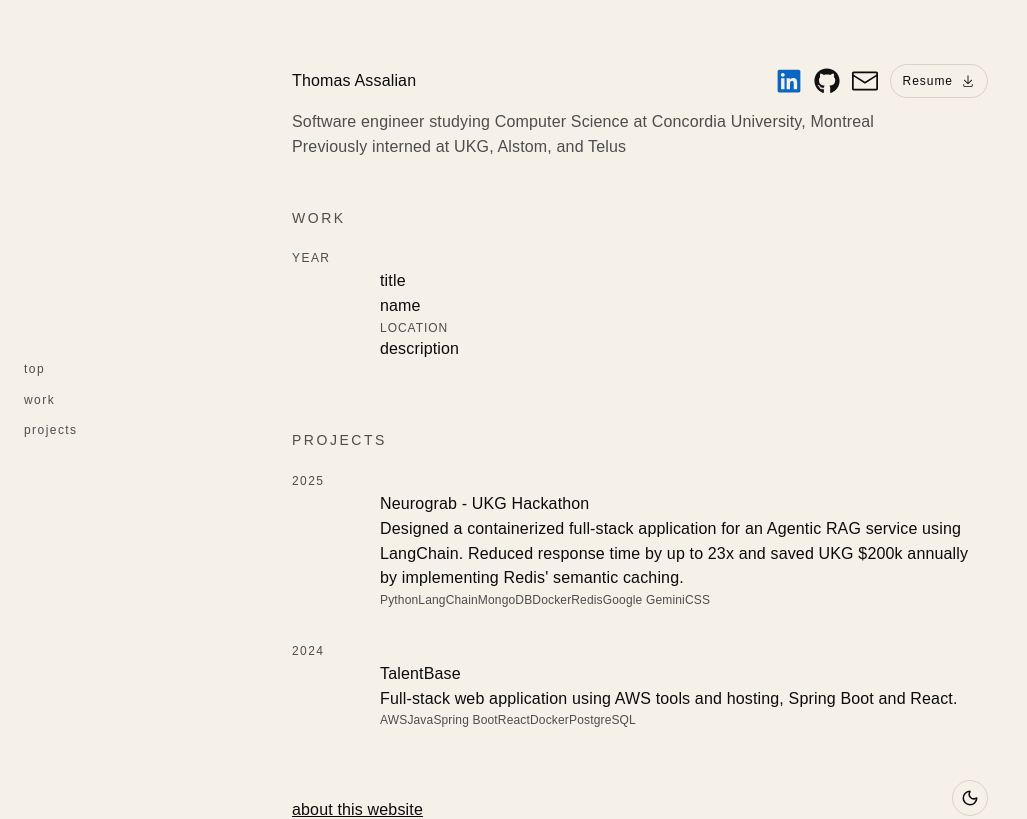
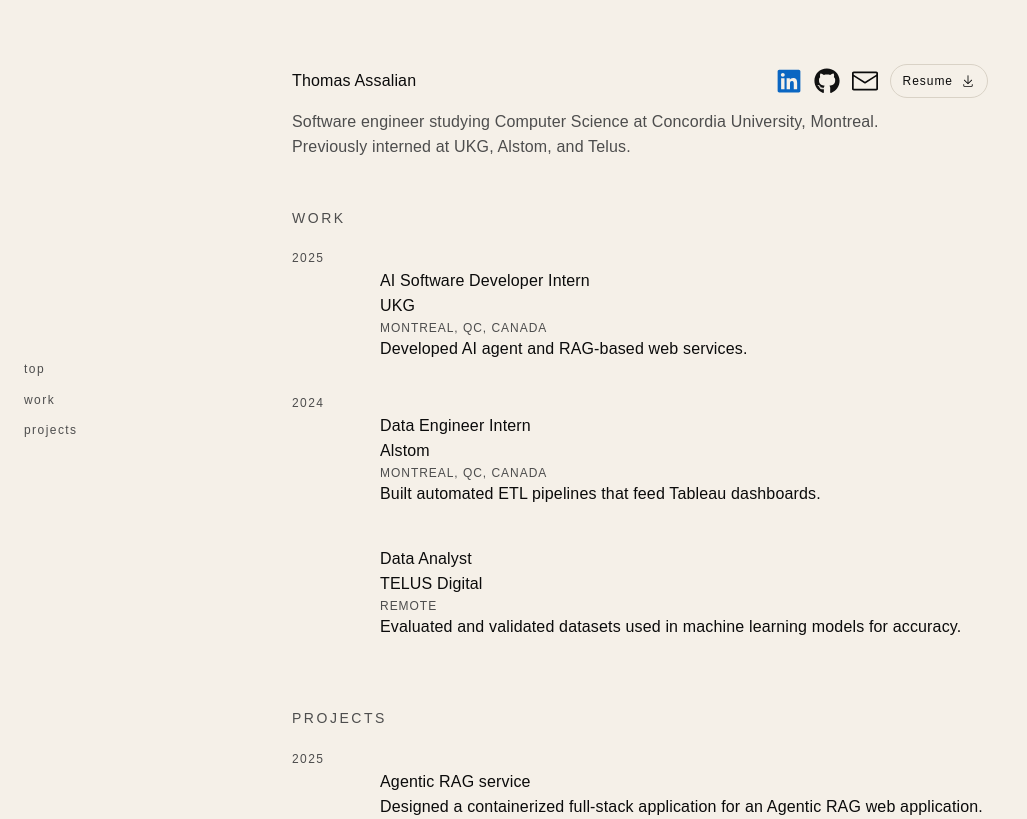
Before and after one commit to TAssalian/TAssalian.github.io, a Next.js app: page / in a window 1280 px wide. Shown: the top 819 px of the page, without its empty margins (0-1027 px from the left). Built offline with nearby package versions, Linux system fonts and the light colour scheme.

Commit message:
Populated work and project fields

```diff
--- a/components/Introduction.tsx
+++ b/components/Introduction.tsx
@@ -19,8 +19,8 @@
                 </div>
             </div>
             <div className="description">
-                <h3>Software engineer studying Computer Science at Concordia University, Montreal</h3>
-                <h3>Previously interned at UKG, Alstom, and Telus</h3>
+                <h3>Software engineer studying Computer Science at Concordia University, Montreal.</h3>
+                <h3>Previously interned at UKG, Alstom, and Telus.</h3>
             </div>
         </div>
     );
--- a/components/ProjectCard.tsx
+++ b/components/ProjectCard.tsx
@@ -24,7 +24,7 @@
                     {project_name}
                 </a>
             </div>
-            <p className="project-description">{description}</p>
+            <p style={{ whiteSpace: "pre-line" }} className="project-description">{description}</p>
             <p className="project-tools">{tools}</p>
         </div>
     )
--- a/data/experience.ts
+++ b/data/experience.ts
@@ -2,11 +2,27 @@
 
 export const experiences: Experience[] = [
     {
-        company_name: "name",
-        company_url: "url",
-        title: "title",
-        year: "year",
-        location: "location",
-        description: "description",
+        company_name: "UKG",
+        company_url: "https://www.ukg.com",
+        title: "AI Software Developer Intern",
+        year: "2025",
+        location: "Montreal, QC, Canada",
+        description: "Developed AI agent and RAG-based web services.",
     },
+    {
+        company_name: "Alstom",
+        company_url: "https://www.alstom.com",
+        title: "Data Engineer Intern",
+        year: "2024",
+        location: "Montreal, QC, Canada",
+        description: "Built automated ETL pipelines that feed Tableau dashboards.",
+    },
+    {
+        company_name: "TELUS Digital",
+        company_url: "https://www.telusdigital.com",
+        title: "Data Analyst",
+        year: "2024",
+        location: "Remote",
+        description: "Evaluated and validated datasets used in machine learning models for accuracy.",
+    }
 ]
--- a/data/project.ts
+++ b/data/project.ts
@@ -2,17 +2,24 @@
 
 export const projects: Project[] = [
     {
-        project_name: "Neurograb - UKG Hackathon",
+        project_name: "Agentic RAG service",
         project_url: "null",
         year: "2025",
-        description: "Designed a containerized full-stack application for an Agentic RAG service using LangChain. \n Reduced response time by up to 23x and saved UKG $200k annually by implementing Redis' semantic caching.",
+        description: "Designed a containerized full-stack application for an Agentic RAG web application. \n Reduced response time by up to 23x and saved UKG $200k annually by implementing Redis' semantic caching.",
         tools: ["Python", "LangChain", "MongoDB", "Docker", "Redis", "Google Gemini", "CSS"],
+    },
+    {
+        project_name: "Scheduling Assistant",
+        project_url: "https://github.com/TAssalian/scheduling-assistant",
+        year: "2024",
+        description: "An AI agent web application that allows for event creation inside of Google Calendar using natural speech",
+        tools: ["React", "Google Gemini", "Web Speech", "Google Calendar"],
     },
     {
         project_name: "TalentBase",
         project_url: "null2",
         year: "2024",
-        description: "Full-stack web application using AWS tools and hosting, Spring Boot and React.",
+        description: "A full-stack web application using AWS tools and hosting, Spring Boot and React.",
         tools: ["AWS", "Java", "Spring Boot", "React", "Docker", "PostgreSQL"],
     },
 ]
```
